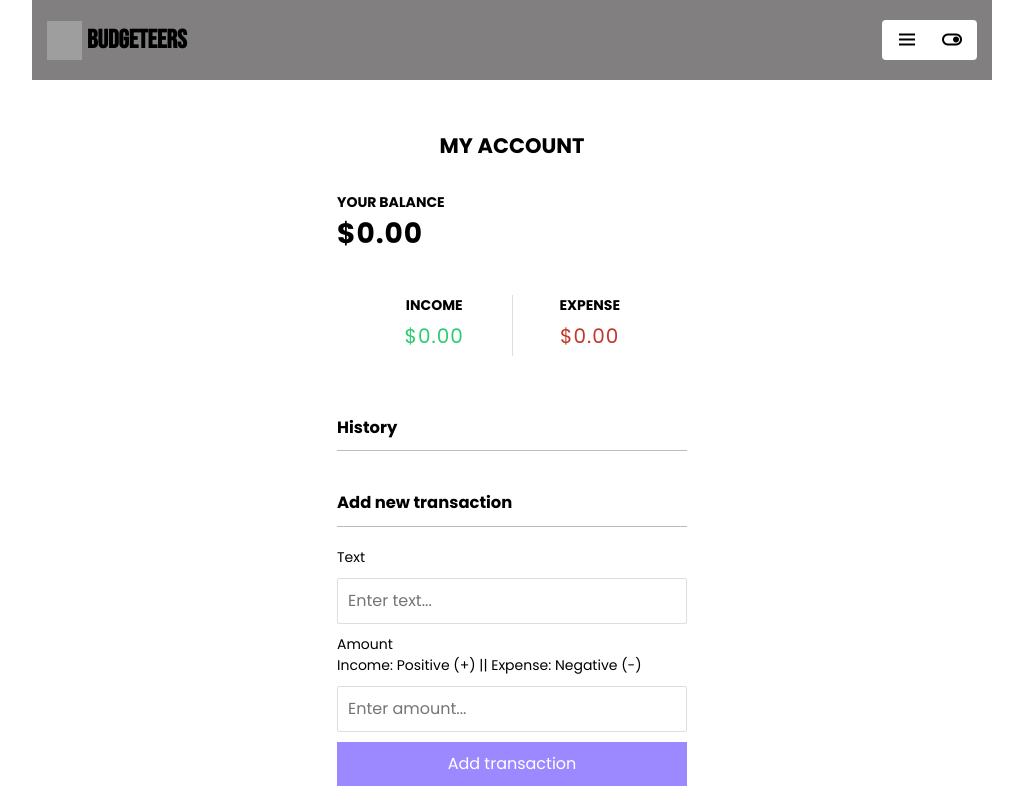
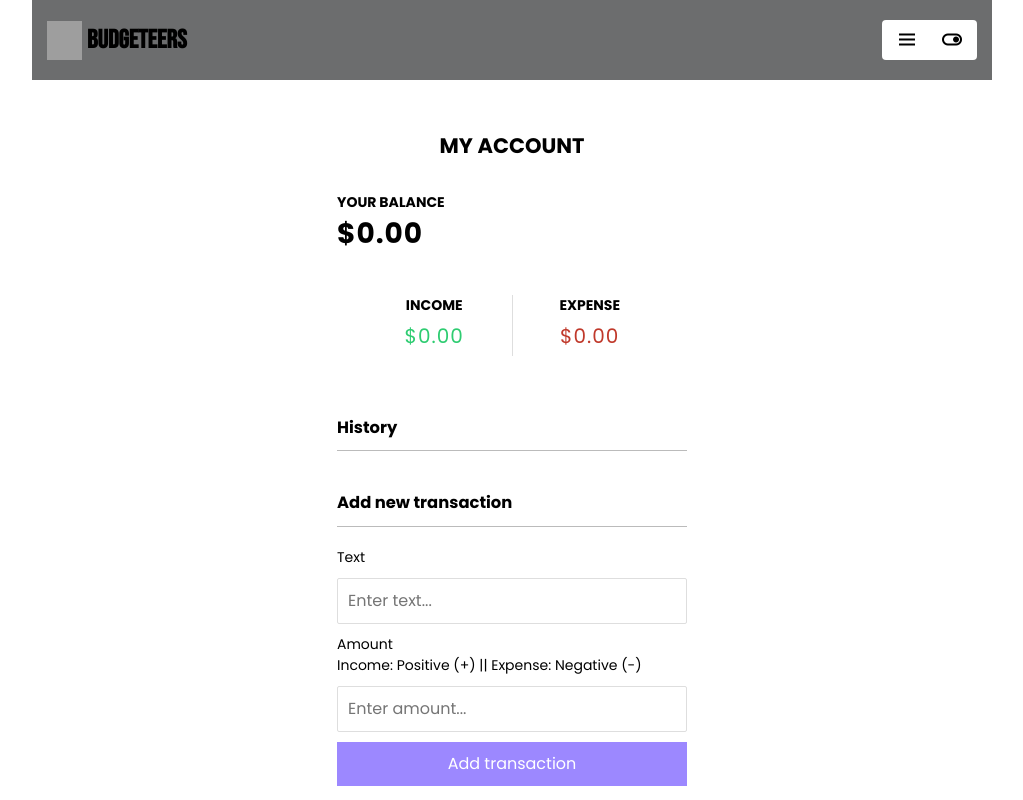
Before and after one commit to johnnylozano/Budgeteers, a plain HTML site: page index.html in a window 1280 px wide. Both pictures are taken after a click on the button 1080 px from the left and 40 px from the top of the page. Shown: the top 800 px of the page, without its empty margins (128-1151 px from the left). Drawn offline with nearby package versions, Linux system fonts and the light colour scheme; grey boxes are pictures that could not be loaded; a web font is replaced by a local one.

Commit message:
Update styles.css
Changed background color to fix visuals.

```diff
--- a/assets/css/styles.css
+++ b/assets/css/styles.css
@@ -89,7 +89,7 @@ button {
 }
 
 .dark-theme .navbar {
-    background-color: #817f7f;
+    background-color: #6c6d6e;
 }
 
 .navbar__logo {
```
